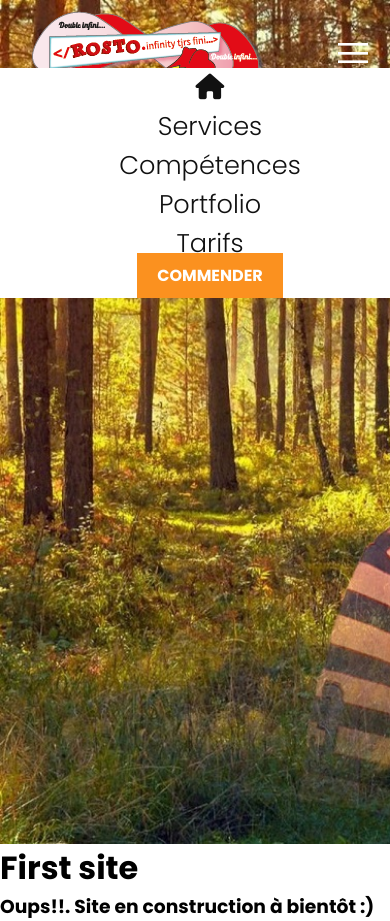
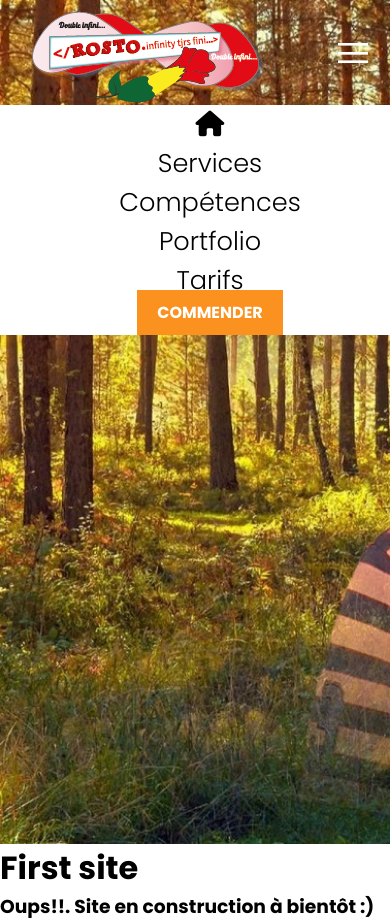
Before and after one commit to rosto-infinity/rosto-infinity.github.io, a plain HTML site: page index.html in a window 390 px wide. Both pictures are taken after a click on the element 352 px from the left and 52 px from the top of the page. Drawn offline with Linux system fonts and the light colour scheme.

Commit message:
first commit2

```diff
--- a/css/style.css
+++ b/css/style.css
@@ -434,7 +434,7 @@
                           }
                           header .navbar li a {
                               text-decoration: none;
-                              color: #111;
+                              color: rgb(0, 0, 0);
                               font-size: 1.6em;
                               font-weight: 300;
                           }
@@ -448,7 +448,7 @@
                               width: 100%;
                               height: calc(100% -68px);
                               position: fixed;
-                              top: 68px;
+                              top: 105px;
                               left: 0;
                               display: flex;
                               justify-content: center;
```
